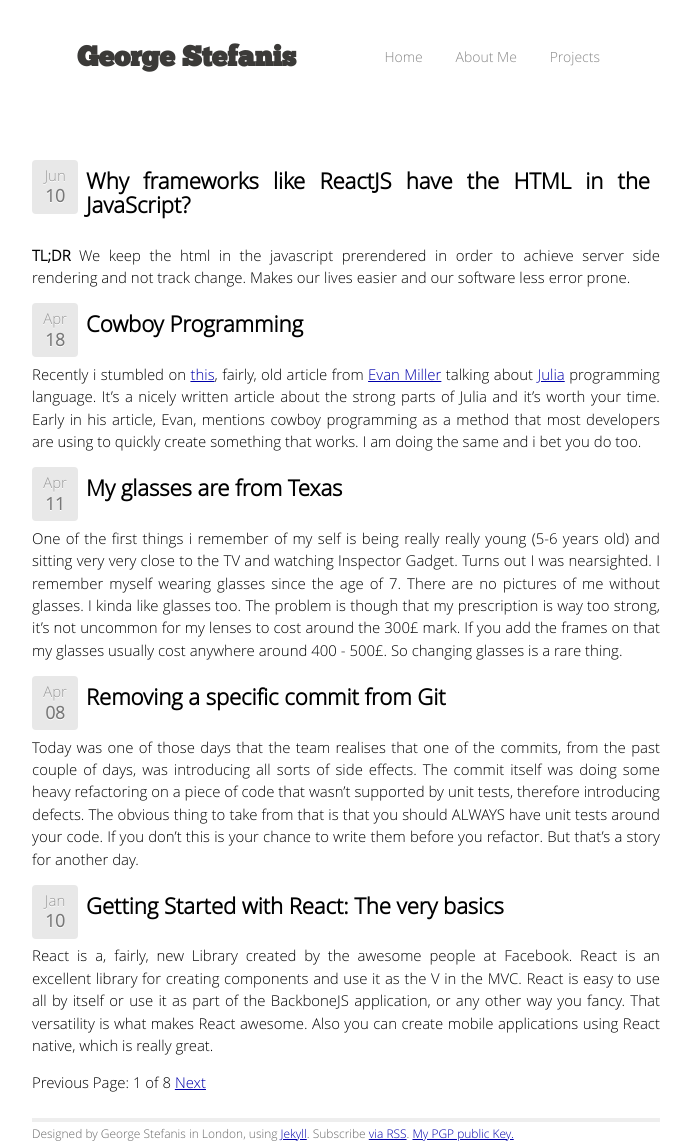
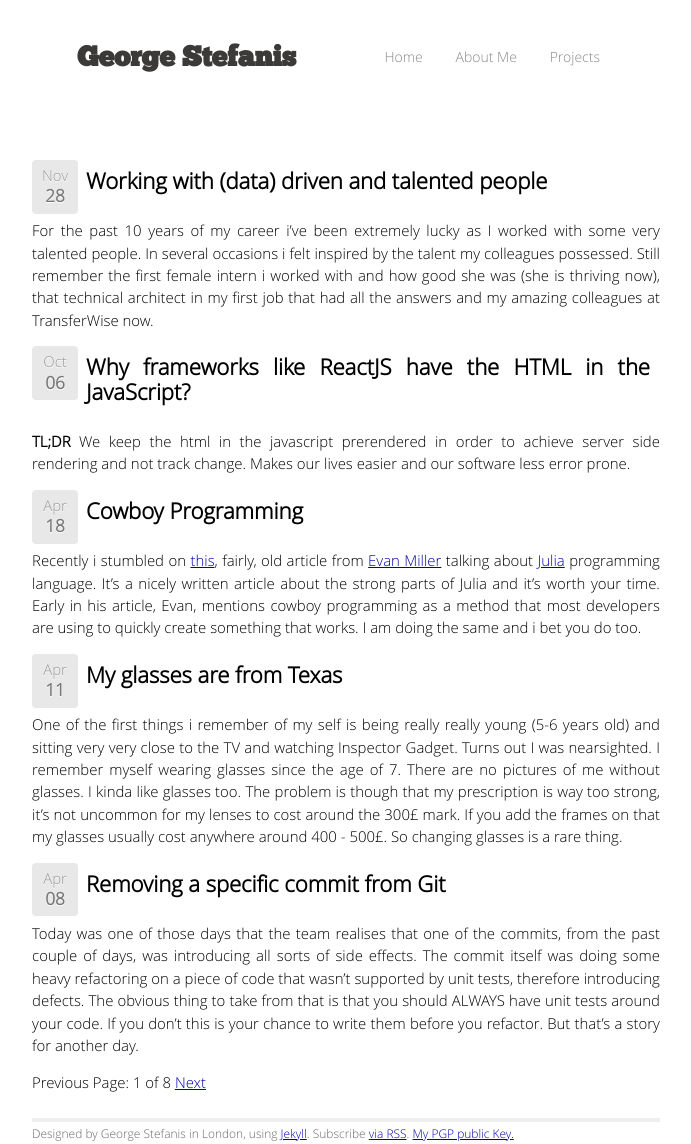
Before and after one commit to skywritergr/georgestefanis.com, a Jekyll site: the page built from index.html, in a window 1280 px wide. Shown: the whole page, without its empty margins (294-985 px from the left). Built offline with Jekyll 4.4.1, drawn with Linux system fonts in a browser that asks for light colours; Markdown is read by kramdown in place of the engine named in the settings; the list of posts is cut into pages by our own code; some of the changed lines change nothing that is shown.

Commit message:
new article about A/B tests

```diff
--- a/_posts/2016-10-06-why-frameworks-have-html-in-javascript.markdown
+++ b/_posts/2016-10-06-why-frameworks-have-html-in-javascript.markdown
@@ -1,7 +1,7 @@
 ---
 layout: post
 title:  "Why frameworks like ReactJS have the HTML in the JavaScript?"
-date:   2016-010-06
+date:   2016-10-06
 categories: blog
 ---
 
--- /dev/null
+++ b/_posts/2016-11-28-data-driven-decisions.markdown
@@ -0,0 +1,32 @@
+---
+layout: post
+title:  "Working with (data) driven and talented people"
+date:   2016-11-28
+categories: blog
+---
+For the past 10 years of my career i’ve been extremely lucky as I worked with some very talented people. In several occasions i felt inspired by the talent my colleagues possessed. Still remember the first female intern i worked with and how good she was (she is thriving now), that technical architect in my first job that had all the answers and my amazing colleagues at TransferWise now.
+
+The thing that i haven’t had though, in such extend, is the amount of driven people around me. Here at TransferWise everyone is really driven and really focused on giving the best possible experience to our users. Nothing goes out without thorough testing. No decision is left unscrutinised and there is no lack of support either. The one thing though that surprised me the most is how data driven the company is. There is all sorts of data for everything. User journeys, workflows, happy paths, new interactions, everything! People really like data.
+
+As a result you find yourself too many times in a position where people will ask you about that data, when designing a solution. Is it useful or not? Do you have enough data and what do they mean? Being in a position like that is a great thing because, along with the user testing sessions and the A/B tests, you get to understand how the users use the product. So yeah, hooray for the data!
+
+## A/B test all the things (not)
+I’ll be honest with you, I’m not a huge fan of testing everything. I think that in many cases it’s a huge waste of time, and more often than not it’s a (bad) way to deal with your insecurities. Let me clarify though!
+
+![All the things!]({{site.url}}/assets/all-the-things.png)
+
+There are some things in life that you can’t A/B test. For example, how do you test the experience a new page provides when you redesign it completely (with the aesthetics in mind)? Are the aesthetics not essential? I personally think they are, and Apple is the best example for it (how much for that new macbook with USB-C ports only?). The experience you provide is many things coming together. Performance is experience, Aesthetics is experience, new typography is experience and functionality is experience too. And while you can get data for all of these things, what are you comparing it with? Is there value comparing an old product with something that’s totally different? Are you ever going to throw away 3 months of work if the data is not 100% against your changes?
+
+The answer to that last question is no. You won’t throw it away, you will iterate on it. That iteration process is where you need data, then you have things to compare, but before that I feel that you are just wasting your time. Moreover i sometimes see an A/B experiment as a  kill switch. A way to say “If something goes terribly wrong, I’ll flip a switch and I’ll back to the old thing. We’ll be alright”. To that my answer is, trust yourself and the preparation you’ve done. And if need be, you’ll work together, as a team, and you’ll fix the problems. More often than not, you won’t be able to do something that is catastrophically bad for your product. I always begin with the assumption that people will do the best possible job they can before deploying anything (and that’s where working with talented people is important and awesome).
+
+FInally, for an A/B test to work properly you need to have an assumption. A sneaky suspicion that something could (or couldn’t) work. That’s what you should A/B test. If you don’t have a very clear assumption and you just test for the sake of testing then you are in danger of getting paralysis by data.
+
+The above is my attempt to describe the fine red thin line that you have to walk sometimes between getting data and delivering fast. I don’t see decisions to not collect data as a discount, I see them as strategic decisions on bringing something faster in front of a bigger portion of users. As a result you’ll end up collecting more data and more valuable data later in the process.
+
+## Feedback
+As I mentioned above, I’m lucky enough to work with talented and driven people. As a result every time I’ve done something that was against the beliefs of another person I got immediate and passionate feedback. This is the best thing that can happen to anyone because a fresh pair of eyes always brings a new perspective. If you are lucky to get feedback after then keep an open mind, listen to people and try to adjust your decision making abilities, as you feel necessary.
+
+Also, be open to being wrong. It’s simply impossible to be right every time, if you are good enough you’ll be right sometimes. Remember to not support something that looks wrong after openly listening to all arguments. Be prepared to adjust. That been said, listen to your experience and your gut and hold your ground if you feel strongly towards your idea. The crowd isn’t always right. The old guy isn’t always right. The intern isn’t always wrong.
+
+## Convictions
+No matter what we choose to do though, we as designers of solutions, we need to remember that our choices are impacting real people, not numbers or robots or anything else. Real people that can’t complete a self assessment because your site is complicated. Real people that they can’t book a GP appointment because your system is terrible. Real people that they try to send money to their loved ones but they can’t because there is this nasty bug. Whatever you decide to do, keep these people in mind and always try to improve their lives. Always improve things. And be open to new ideas.
```
Also changed, not shown: assets/all-the-things.png (added).
